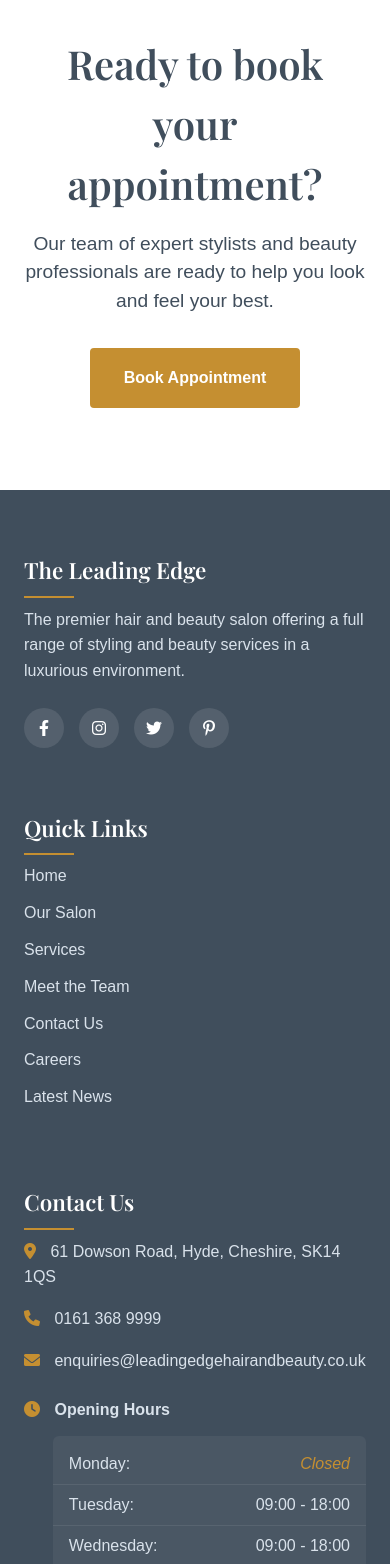
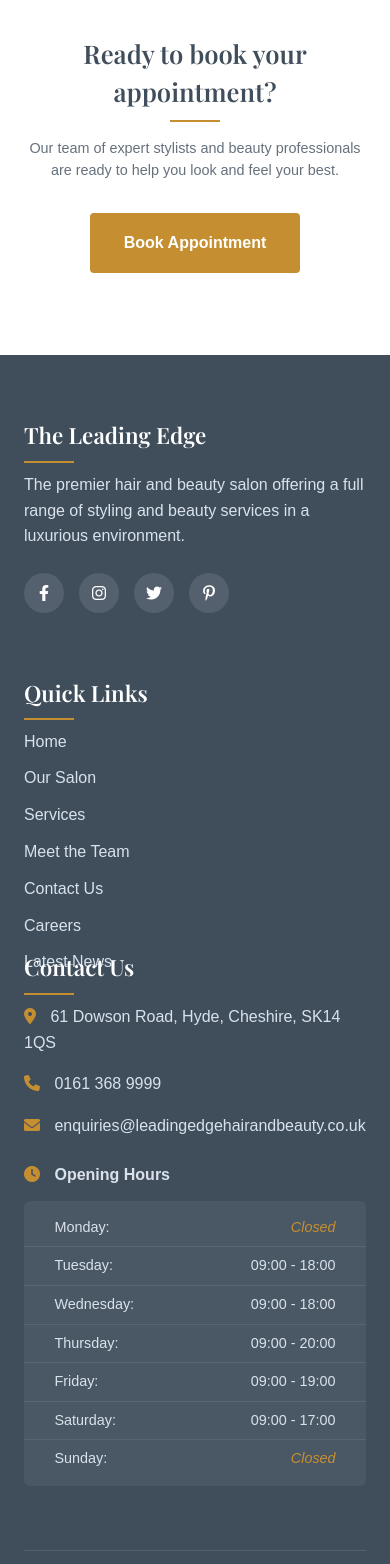
Before and after one commit to Hypha-Media-UK/the-leading-edge-rebuild, a Vue app: page /services in a window 390 px wide. Shown: the part 4180-5744 px from the top of the page. Built offline with nearby package versions, Linux system fonts and the light colour scheme.

Commit message:
CSS tweaks

```diff
--- a/src/components/layout/Footer.vue
+++ b/src/components/layout/Footer.vue
@@ -143,12 +143,12 @@ footer {
         background-color: rgba(255, 255, 255, 0.05);
         border-radius: 6px;
         padding: 0.5rem 0;
-        margin-left: 1.8rem;
 
         .day-row {
           display: flex;
+          font-size: 0.9rem;
           justify-content: space-between;
-          padding: 0.5rem 1rem;
+          padding: 0.5rem 1.9rem;
           border-bottom: 1px solid rgba(255, 255, 255, 0.08);
           transition: background-color 0.2s ease;
 
@@ -232,6 +232,13 @@ footer {
   }
 }
 
+@media (max-width: 992px) {
+  .contact {
+    margin-top: -100px;
+  }
+}
+
+
 @media (max-width: 768px) {
   .footer-content {
     grid-template-columns: 1fr;
--- a/src/components/sections/common/CallToAction.vue
+++ b/src/components/sections/common/CallToAction.vue
@@ -7,8 +7,10 @@
 
 
       >
-        <h2>{{ title }}</h2>
-        <p>{{ text }}</p>
+        <SectionHeader
+          :title="title"
+          :description="text"
+        />
         <Button :to="buttonLink" :variant="buttonVariant">{{ buttonText }}</Button>
       </div>
     </div>
@@ -18,6 +20,7 @@
 <script setup>
 import { computed } from 'vue';
 import Button from '@/components/ui/Button.vue';
+import SectionHeader from '@/components/ui/SectionHeader.vue';
 
 const props = defineProps({
   title: {
@@ -81,15 +84,8 @@ const backgroundStyle = computed(() => {
     max-width: 700px;
     margin: 0 auto;
 
-    h2 {
-      color: $primary-color;
-      font-size: 2.5rem;
-      margin-bottom: 1rem;
-    }
-
-    p {
+    :deep(.section-header) {
       margin-bottom: 2rem;
-      font-size: 1.2rem;
     }
 
     .btn.primary {
--- a/src/components/sections/home/ProductsShowcase.vue
+++ b/src/components/sections/home/ProductsShowcase.vue
@@ -81,13 +81,11 @@ defineProps({
     margin-bottom: 3rem;
 
     @media (max-width: 768px) {
-      grid-template-columns: 1fr;
-      grid-template-rows: auto;
+      grid-template-columns: 1fr 1fr;
+      grid-template-rows: auto auto;
       grid-template-areas:
-        "prod1"
-        "prod2"
-        "prod3"
-        "prod4";
+        "prod1 prod2"
+        "prod3 prod4";
       gap: 1rem;
     }
 
@@ -107,7 +105,7 @@ defineProps({
         grid-area: prod1;
 
         @media (max-width: 768px) {
-          height: 300px;
+          height: 200px;
         }
       }
 
--- a/src/components/ui/TestimonialCard.vue
+++ b/src/components/ui/TestimonialCard.vue
@@ -58,6 +58,10 @@ const imageSrc = computed(() => {
   box-shadow: 0 10px 30px rgba(0, 0, 0, 0.1);
   min-height: 280px; // Ensure consistent height
 
+  @media (max-width: 768px) {
+    padding: 2rem;
+  }
+
   .quote {
     position: absolute;
     top: 10px;
@@ -74,6 +78,12 @@ const imageSrc = computed(() => {
     margin-bottom: 2rem;
     position: relative;
     z-index: 1;
+
+    @media (max-width: 768px) {
+      font-size: 1rem;
+      line-height: 1.6;
+      margin-bottom: 1.5rem;
+    }
   }
 
   .client {
```
